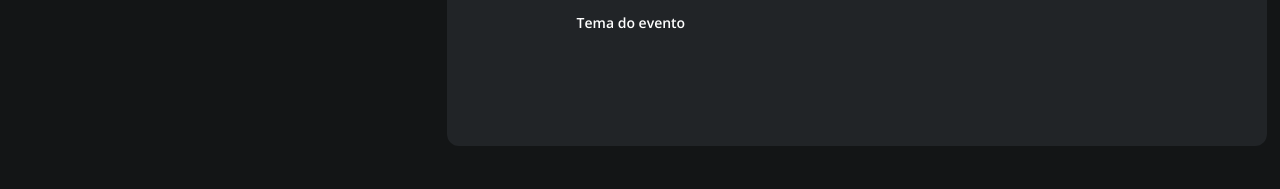
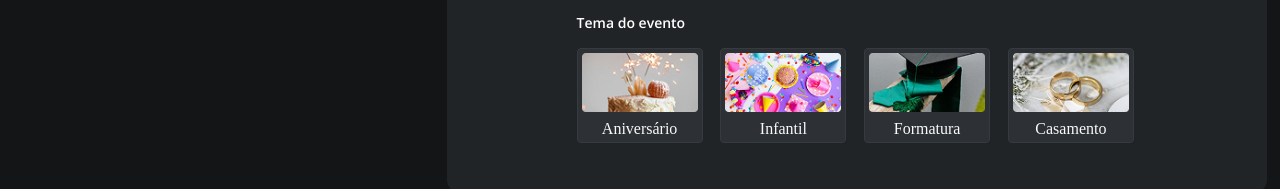
Before and after one commit to IsaqueuAfonso/09---Desafio-pr-tico---Formul-rio-de-convite, a plain HTML site: page index.html in a window 1280 px wide. Shown: the part 999-1188 px from the top of the page. Before the commit the page ends 1145 px from the top, so only its background shows below. Drawn offline with nearby package versions, Linux system fonts and the light colour scheme.

Commit message:
I added images for the "party theme" part, I finished the structure template and the css, I just need to add the rest of the images.

```diff
--- a/index.html
+++ b/index.html
@@ -183,9 +183,49 @@
               <fieldset class="paleta-cores">
                 <legend>Tema do evento</legend>
 
-                <div class="cores">
-                  <label class="cor-item" aria-label="navy">
-                    <img src="" alt="">
+                <div class="cores event-theme-container">
+                  <label class="cor-item event-theme" aria-label="Birthday">
+                    <input type="radio" name="event-theme" value="Birthday" />
+                    <figure class="flex-col">
+                      <img
+                        src="./assets/Images/Image.png"
+                        alt="Photo de um bolo de aniversário com velas"
+                      />
+                      <figcaption>Aniversário</figcaption>
+                    </figure>
+                  </label>
+
+                  <label class="cor-item event-theme" aria-label="childrens">
+                    <input type="radio" name="event-theme" value="childrens" />
+                    <figure class="flex-col">
+                      <img
+                        src="./assets/Images/Image (1).png"
+                        alt="pratos, com copos e talheres, com chapéus e até papeis descartáveis, doces com formato de tubo e bola, e confeitos"
+                      />
+                      <figcaption>Infantil</figcaption>
+                    </figure>
+                  </label>
+
+                  <label class="cor-item event-theme" aria-label="graduation">
+                    <input type="radio" name="event-theme" value="graduation" />
+                    <figure class="flex-col">
+                      <img
+                        src="./assets/Images/Image (2).png"
+                        alt="chapéu de formatura, com fio e manto verde"
+                      />
+                      <figcaption>Formatura</figcaption>
+                    </figure>
+                  </label>
+
+                  <label class="cor-item event-theme" aria-label="marriage">
+                    <input type="radio" name="event-theme" value="marriage" />
+                    <figure class="flex-col">
+                      <img
+                        src="./assets/Images/Image (3).png"
+                        alt="dois aneis de casamento de ouro, com fundo branco bordado"
+                      />
+                      <figcaption>Casamento</figcaption>
+                    </figure>
                   </label>
                 </div>
               </fieldset>
--- /dev/null
+++ b/styles/form/event-theme.css
@@ -0,0 +1,29 @@
+.event-theme-container {
+  label {
+    max-width: 7.875rem;
+    max-height: 4rem;
+    height: 100%;
+    width: 100%;
+    color: var(--text-heading);
+
+    input[type="radio"]:focus-visible + figure,
+    input[type="radio"]:checked + figure {
+      border-color: var(--brand-light);
+      outline: 1px solid var(--brand-light);
+      outline-offset: 0;
+    }
+
+    figure {
+      gap: 0.5rem;
+      padding: 0.25rem;
+      border: 1px solid var(--input-stroke);
+      border-radius: 0.25rem;
+      text-align: center;
+      background-color: var(--shape-button);
+      &:hover {
+        border-color: var(--brand-light);
+        outline: 1px solid var(--brand-light);
+      }
+    }
+  }
+}
--- a/styles/form/index-form.css
+++ b/styles/form/index-form.css
@@ -6,3 +6,4 @@
 @import url(input.radio.css);
 @import url(textarea.css);
 @import url(./customization/index-customization.css);
+@import url(event-theme.css);
```
Also changed, not shown: assets/Images/Image (1).png (added), assets/Images/Image (2).png (added), assets/Images/Image (3).png (added), assets/Images/Image.png (added).
